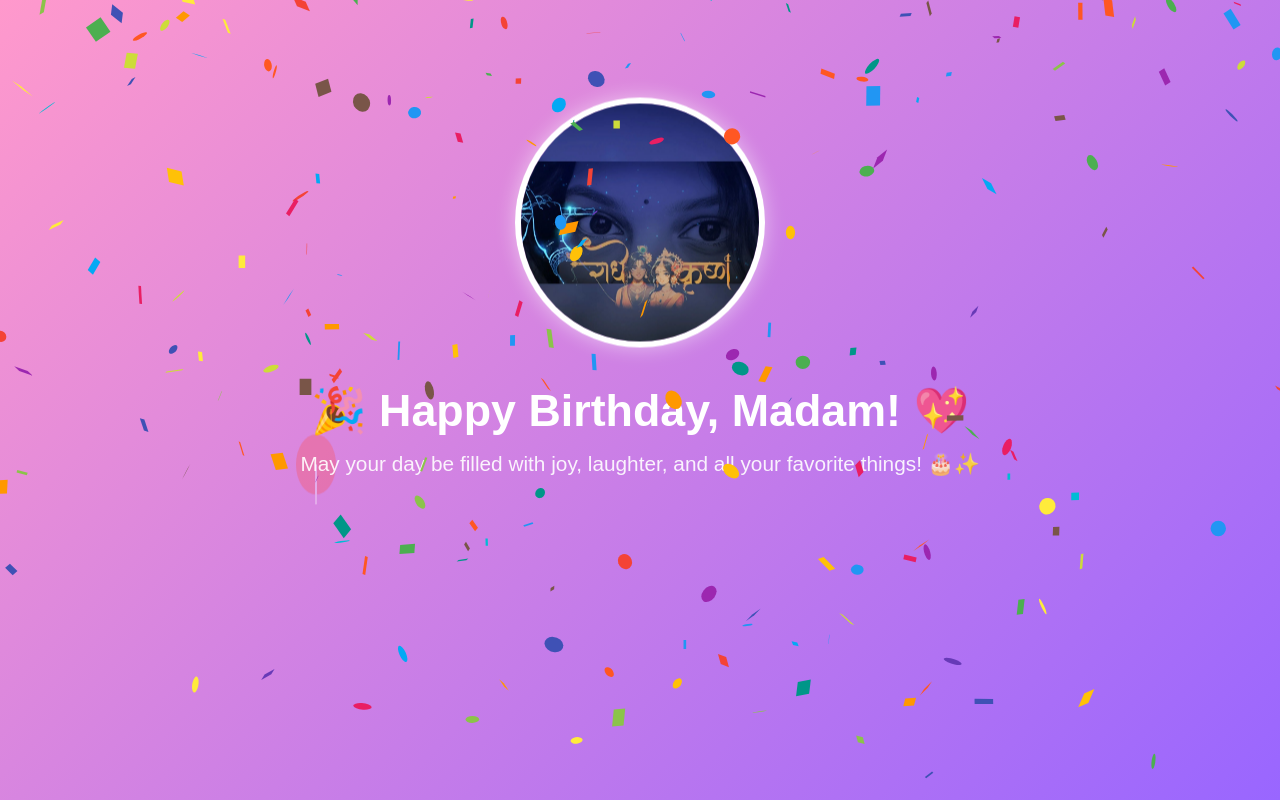
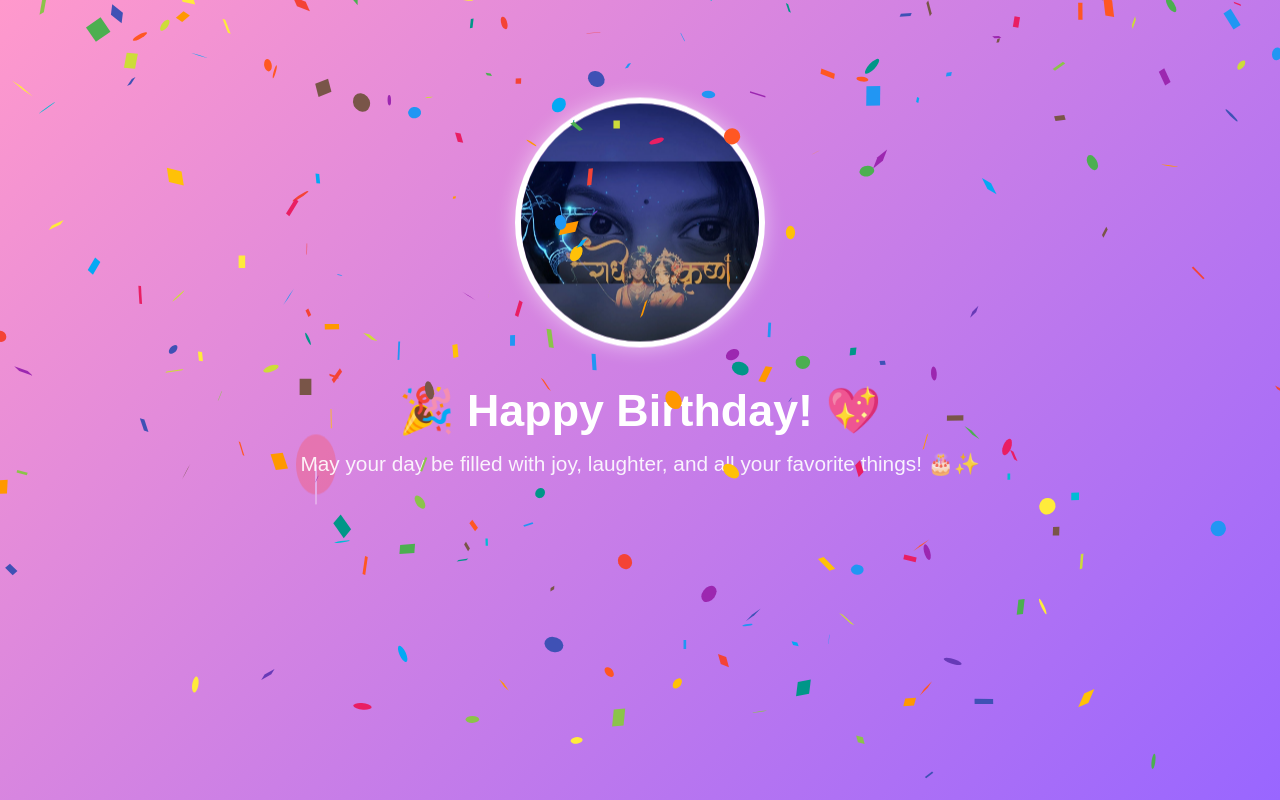
Before and after one commit to sai99126/Birthday-Wishess, a React (Create React App) app: page /birthday in a window 1280 px wide. Built offline with nearby package versions, Linux system fonts and the light colour scheme.

Commit message:
fixed app routing and design

```diff
--- a/src/App.js
+++ b/src/App.js
@@ -44,7 +44,7 @@ function App() {
             You’re not born yet! <br /> Tomorrow will be your first cry 🎂💖
           </p>
 
-          <div className="countdown-box">⏳ Wait until 12:00 AM</div>
+          <div className="countdown-box">⏳ Politely Revisit At 12:00 AM</div>
 
           <p className="timer">
             Time left:{" "}
--- a/src/BirthdayPage.js
+++ b/src/BirthdayPage.js
@@ -38,7 +38,7 @@ export default function BirthdayPage() {
         alt="Happy Birthday"
         className="birthday-photo"
       />
-      <h1 className="celebrate-text">🎉 Happy Birthday, Madam! 💖</h1>
+      <h1 className="celebrate-text">🎉 Happy Birthday! 💖</h1>
       <p className="wish-text">
         May your day be filled with joy, laughter, and all your favorite things! 🎂✨
       </p>
```
